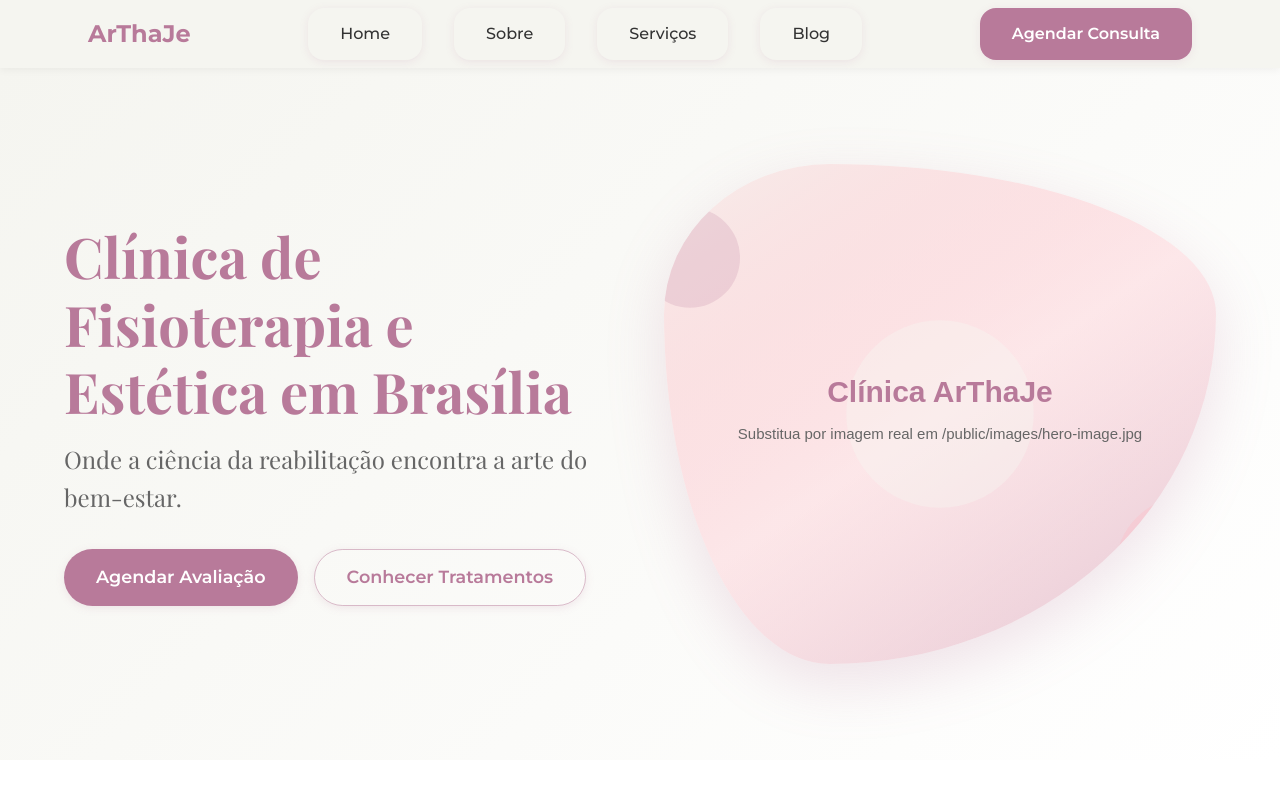
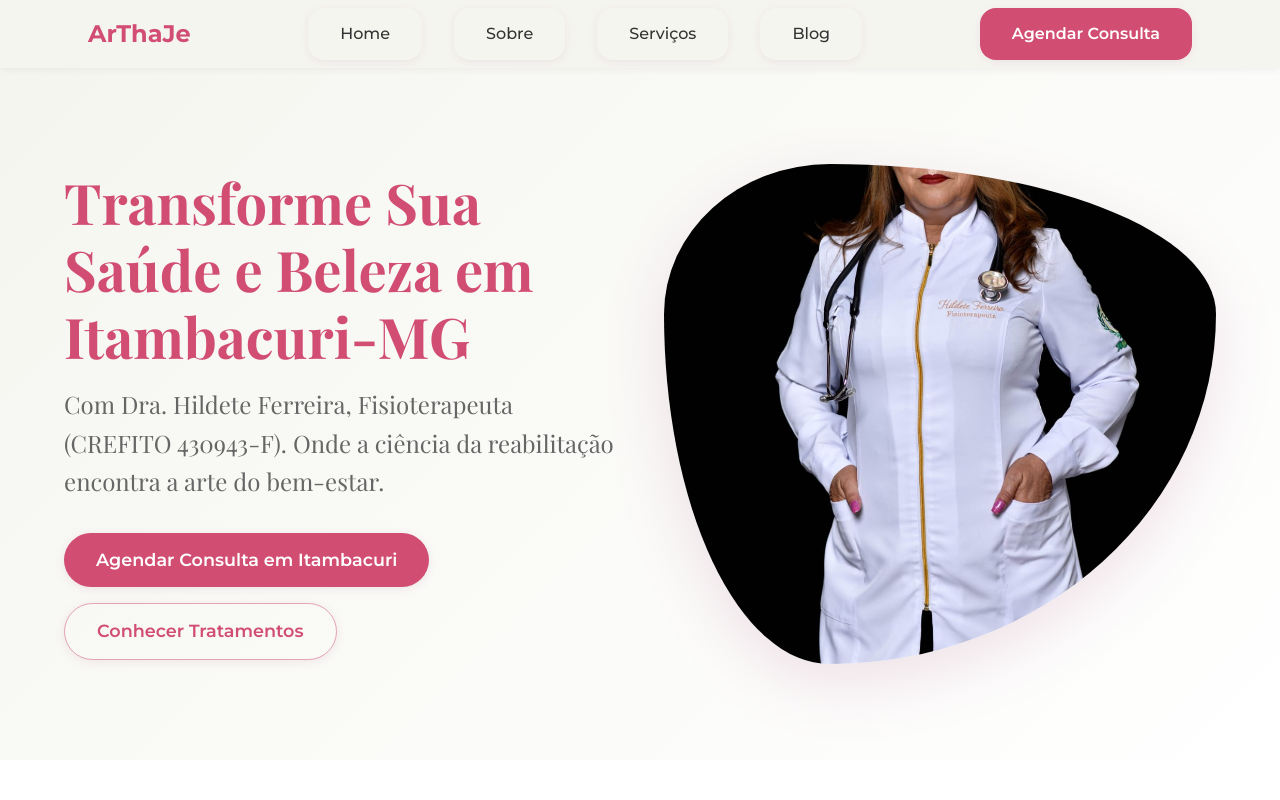
Before and after one commit to Tehkne-Solutions/clinica-arthaje, a Next.js app: page / in a window 1280 px wide. Shown: the top 800 px of the page. Built offline with nearby package versions, Linux system fonts and the light colour scheme.

Commit message:
fix: corrigir identidade para Itambacuri-MG e Dra. Hildete Ferreira (CREFITO 430943-F) com rosa vibrante #D14D72

```diff
--- a/app/layout.tsx
+++ b/app/layout.tsx
@@ -7,8 +7,9 @@ import Footer from '@/components/layout/Footer'
 import './globals.css'
 
 export const metadata: Metadata = {
-  title: 'Clínica ArThaJe | Fisioterapia e Estética em Brasília',
-  description: 'Cuidado integral com fisioterapia especializada e tratamentos estéticos avançados. Agende sua consulta.',
+  title: 'Clínica ArThaJe | Fisioterapia e Estética em Itambacuri-MG',
+  description: 'Dra. Hildete Ferreira (CREFITO 430943-F) oferece tratamentos avançados de fisioterapia e estética em Itambacuri. Agende sua consulta.',
+  keywords: 'Fisioterapia Itambacuri, Estética Itambacuri, Dra. Hildete Ferreira, Clínica ArThaJe, CEP 39830-000',
 }
 
 export default function RootLayout({
--- a/components/home/Hero.tsx
+++ b/components/home/Hero.tsx
@@ -42,7 +42,7 @@ export default function Hero() {
                   lineHeight: 1.2,
                 }}
               >
-                Clínica de Fisioterapia e Estética em Brasília
+                Transforme Sua Saúde e Beleza em Itambacuri-MG
               </Typography>
 
               <Typography
@@ -55,7 +55,7 @@ export default function Hero() {
                   lineHeight: 1.6,
                 }}
               >
-                Onde a ciência da reabilitação encontra a arte do bem-estar.
+                Com Dra. Hildete Ferreira, Fisioterapeuta (CREFITO 430943-F). Onde a ciência da reabilitação encontra a arte do bem-estar.
               </Typography>
 
               <Box sx={{ display: 'flex', gap: 2, flexWrap: 'wrap' }}>
@@ -69,7 +69,7 @@ export default function Hero() {
                     fontSize: '1.1rem',
                   }}
                 >
-                  Agendar Avaliação
+                  Agendar Consulta em Itambacuri
                 </Button>
                 <Button
                   variant="outlined"
@@ -102,8 +102,8 @@ export default function Hero() {
               }}
             >
               <Image
-                src="/images/hero-image.svg"
-                alt="Clínica ArThaJe - Ambiente acolhedor"
+                src="/images/dra-hildete.png"
+                alt="Dra. Hildete Ferreira - Fisioterapeuta CREFITO 430943-F"
                 fill
                 style={{ objectFit: 'cover' }}
                 priority
--- a/tailwind.config.ts
+++ b/tailwind.config.ts
@@ -9,7 +9,7 @@ const config: Config = {
   theme: {
     extend: {
       colors: {
-        'arthaje-rosa': '#B87A9A',
+        'arthaje-rosa': '#D14D72',
         'arthaje-bege': '#F5F5F0',
         'arthaje-rosa-claro': '#FFB6C1',
         'arthaje-grafite': '#333333',
--- a/theme/theme.ts
+++ b/theme/theme.ts
@@ -5,9 +5,9 @@ import { createTheme } from '@mui/material/styles';
 export const arthajetheme = createTheme({
   palette: {
     primary: {
-      main: '#B87A9A',
+      main: '#D14D72',
       light: '#FFB6C1',
-      dark: '#8B5A7A',
+      dark: '#A03A5A',
     },
     secondary: {
       main: '#F5F5F0',
```
Also changed, not shown: public/images/dra-hildete.png (added), 2 other files (tests, documents, lock files or other folders).
